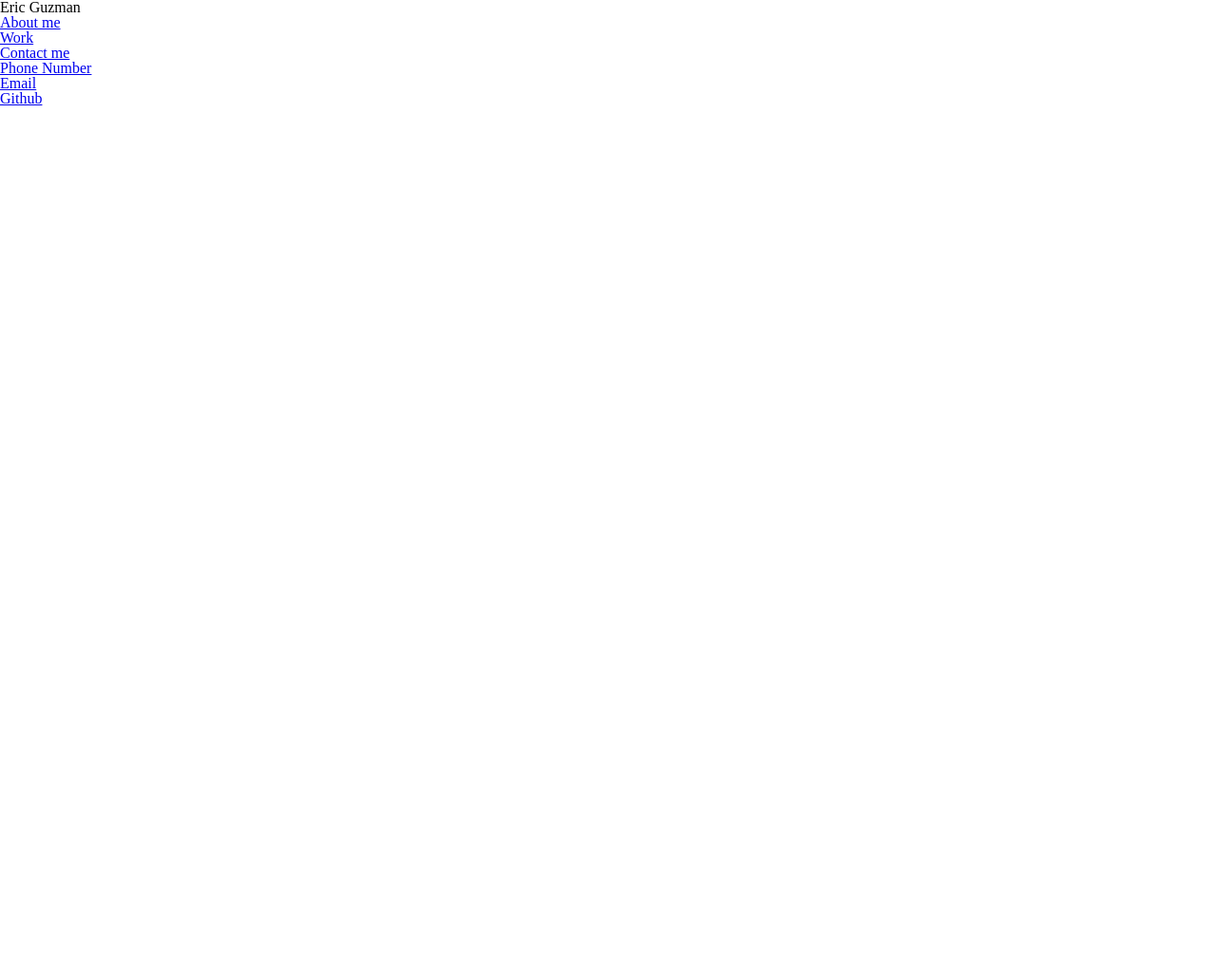
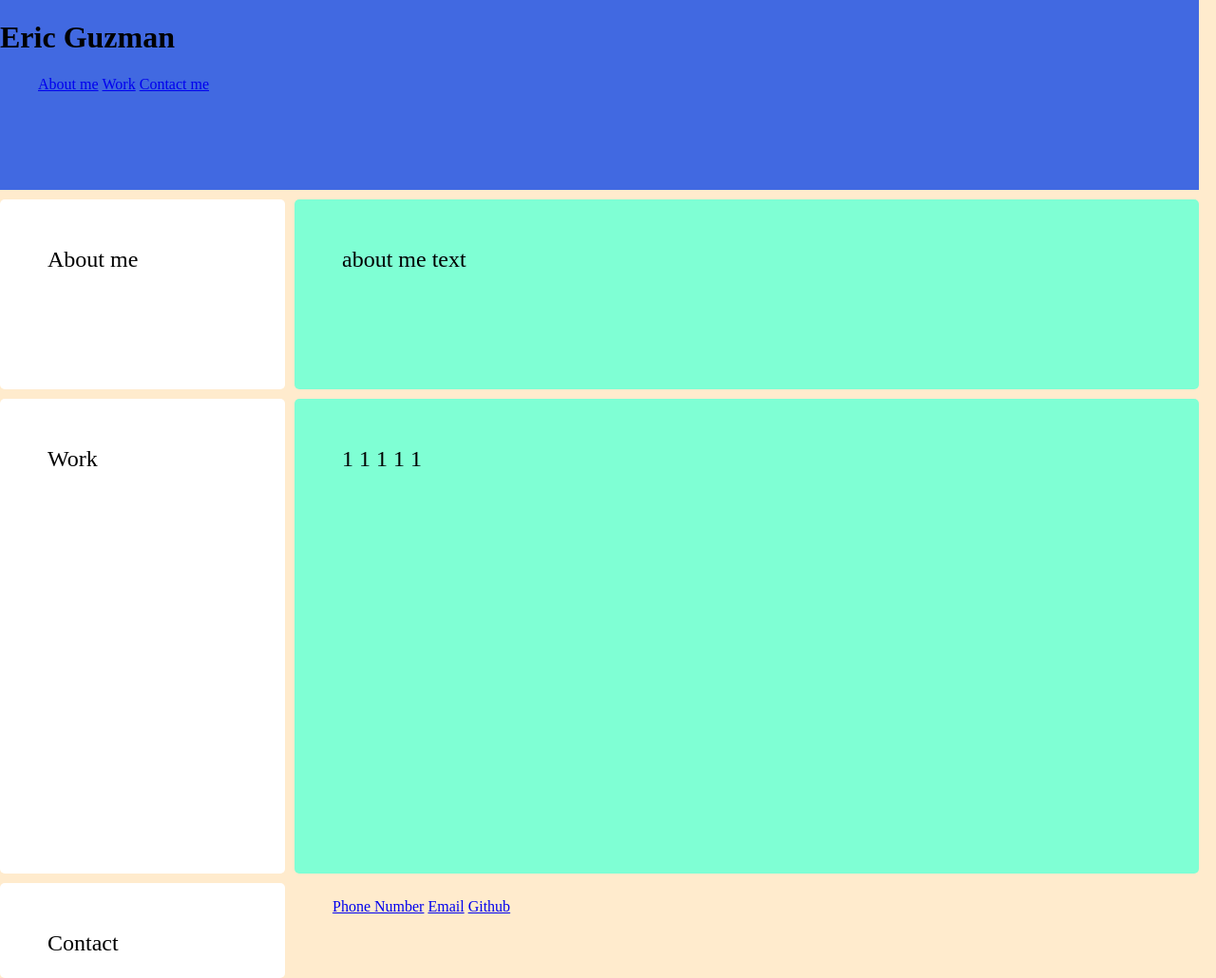
Before and after one commit to Eguz614/Challenge-2, a plain HTML site: page index.html in a window 1280 px wide. Shown: the whole page at 95% size. Before the commit the page ends 800 px from the top, so only its background shows below. Drawn offline with Linux system fonts and the light colour scheme.

Commit message:
added grid layout

```diff
--- a/assets/styles.css
+++ b/assets/styles.css
@@ -0,0 +1,85 @@
+:root{
+    --light: white;
+}
+
+body {
+    margin: 0px;
+
+  }
+header{
+    background-color: royalblue;
+
+}
+.links{
+    display: inline;
+}
+
+  .box {
+    background-color:aquamarine;
+    color: black;
+    border-radius: 5px;
+    padding: 50px;
+    font-size: 150%;
+  }
+
+  .sidebar {
+    grid-area: sidebar;
+    background-color: var(--light)
+
+  }
+
+  .sidebar2{
+    grid-area: sidebar2;
+    background-color: var(--light);
+  }
+
+  .sidebar3{
+    grid-area: sidebar3;
+    background-color: var(--light);
+  }
+
+  .content {
+    grid-area: content;
+    position: relative;
+  }
+  .content2 {
+    grid-area: content2;
+    position: block;
+  }
+
+  .header {
+    grid-area: header;
+  }
+
+  .footer {
+    grid-area: footer;
+    max-width: 100%;
+
+
+  }
+
+  .container {
+      display: grid;
+      justify-content: flex-start;
+
+      grid-gap: 10px;
+      grid-template-columns: 300px 471px 471px;
+      grid-template-rows: 200px 200px 500px 100px;
+
+
+      grid-template-areas:
+      "header  header  header"
+      "sidebar content content"
+      "sidebar2 content2 content2"
+      "sidebar3 footer  footer";
+      background-color: blanchedalmond;
+
+    }
+
+
+
+
+
+  .footer {
+    background-color:blanchedalmond;
+  }
--- a/index.html
+++ b/index.html
@@ -6,12 +6,14 @@
     <meta name="viewport" content="width=device-width, initial-scale=1.0">
     <title>Eric's Profile</title>
     <link rel="stylesheet" href="assets/styles.css"/>
-    <link rel="stylesheet" href="assets/reset.css" />
+     <!-- <link rel="stylesheet" href="assets/reset.css" /> -->
 </head>
 
+<body>
 
-<body>
-    <header>
+
+    <main class="container">
+        <header class="  header">
             <h1 class="me"> Eric Guzman  </h1>
 
             <nav>
@@ -29,24 +31,47 @@
 
 
         </header>
+        <!-- <section class="content">
 
-    <main>
+        <div class="box">about me</div>
+        <div class="box">about me text</div>
+        <div class="box">Work</div>
+        <div class="box">Grid app</div>
+        <div class="box">study guide</div>
+        <div class="box">position layout</div>
+        <div class="box">JS app</div>
+        <div class="box">Art site</div>
+
+
+      </section> -->
+      <div class="box sidebar"> About me</div>
+      <div class="box sidebar2">Work</div>
+      <div class="box sidebar3">Contact</div>
+
+      <div class="box content"> about me text</div>
+      <div class="box content2">
+            <a>1</a>
+            <a>1</a>
+            <a>1</a>
+            <a>1</a>
+            <a>1</a>
 
 
 
 
+      </div>
 
-    </main>
 
-    <footer>
+
+      <footer class="footer">
 
         <div>
 
             <ul>
 
-                <li class="footer-links"><a href="#">Phone Number</a></li>
-                <li class="footer-links"><a href="#">Email</a></li>
-                <li class="footer-links"><a href="#">Github</a></li>
+                <li class="links"><a href="#">Phone Number</a></li>
+                <li class="links"><a href="#">Email</a></li>
+                <li class="links"><a href="#">Github</a></li>
 
             </ul>
 
@@ -55,6 +80,12 @@
 
     </footer>
 
+    </main>
+
+
+
+
+
 
 </body>
 </html>
```
Lines whose indentation alone changed are shown as unchanged.
